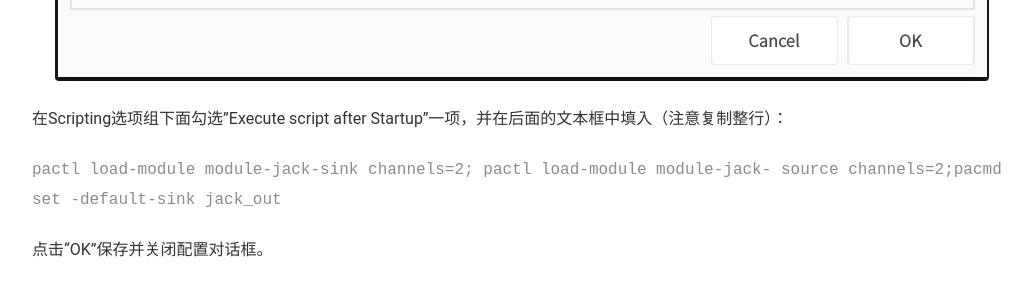
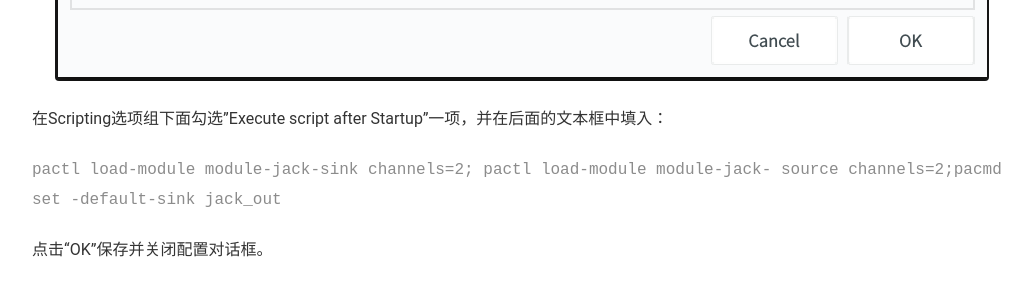
Before and after one commit to wangzk/wangzk.github.io, a Jekyll site: the page built from _posts/2018-05-27-install-jack-audio-in-deepin.md, in a window 1280 px wide and 900 px high, scrolled down 2260 px. Shown: the part 151-451 px from the top of the window, without its empty margins (118-1150 px from the left). Built offline with Jekyll 4.4.1, drawn with Linux system fonts in a browser that asks for light colours; comment, search, counter and statistics services are not loaded.

Commit message:
修复容易误解的地方

```diff
--- a/_posts/2018-05-27-install-jack-audio-in-deepin.md
+++ b/_posts/2018-05-27-install-jack-audio-in-deepin.md
@@ -52,7 +52,7 @@ sudo usermod -a -G audio <你的用户名>
 
 ![Options选项卡](/img/deepin-jack-install/options.png)
 
-在Scripting选项组下面勾选"Execute script after Startup"一项，并在后面的文本框中填入（注意复制整行）：
+在Scripting选项组下面勾选"Execute script after Startup"一项，并在后面的文本框中填入：
 
 `pactl load-module module-jack-sink channels=2; pactl load-module module-jack- source channels=2;pacmd set -default-sink jack_out`
 
```
